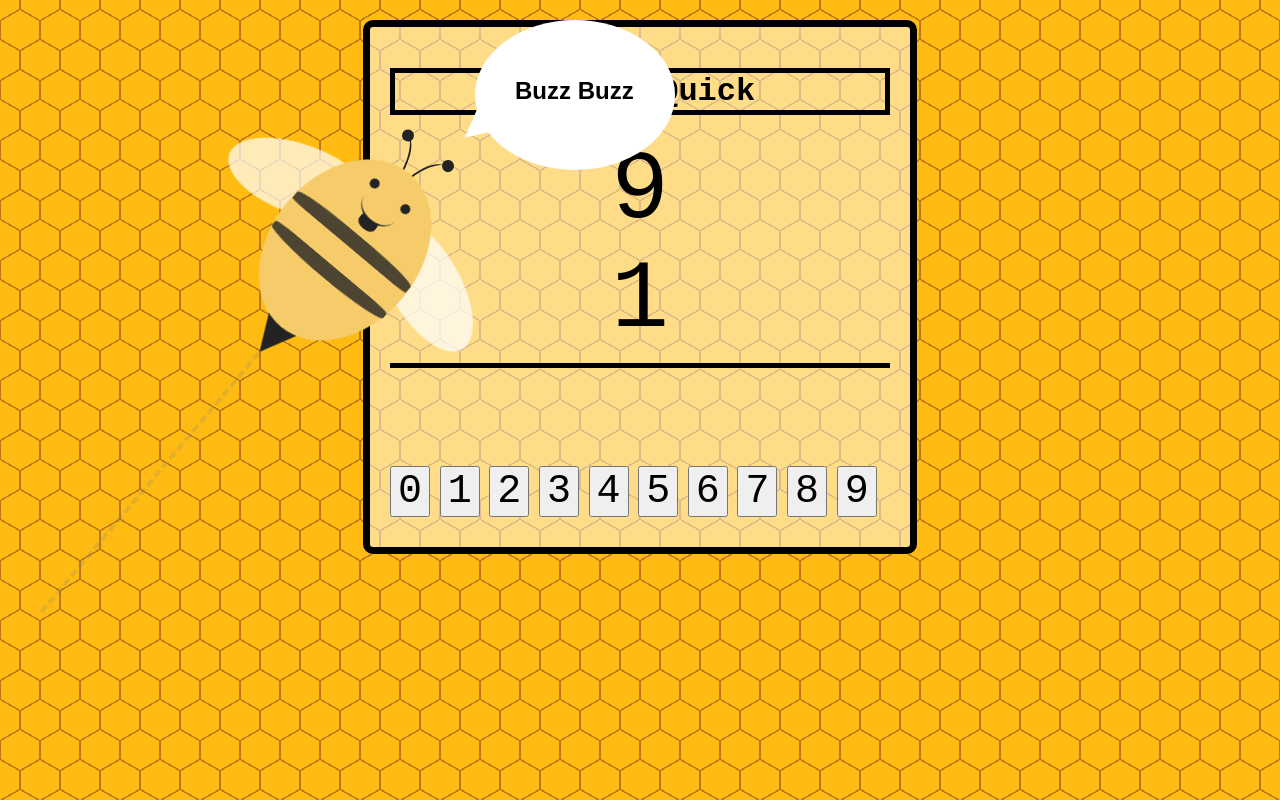
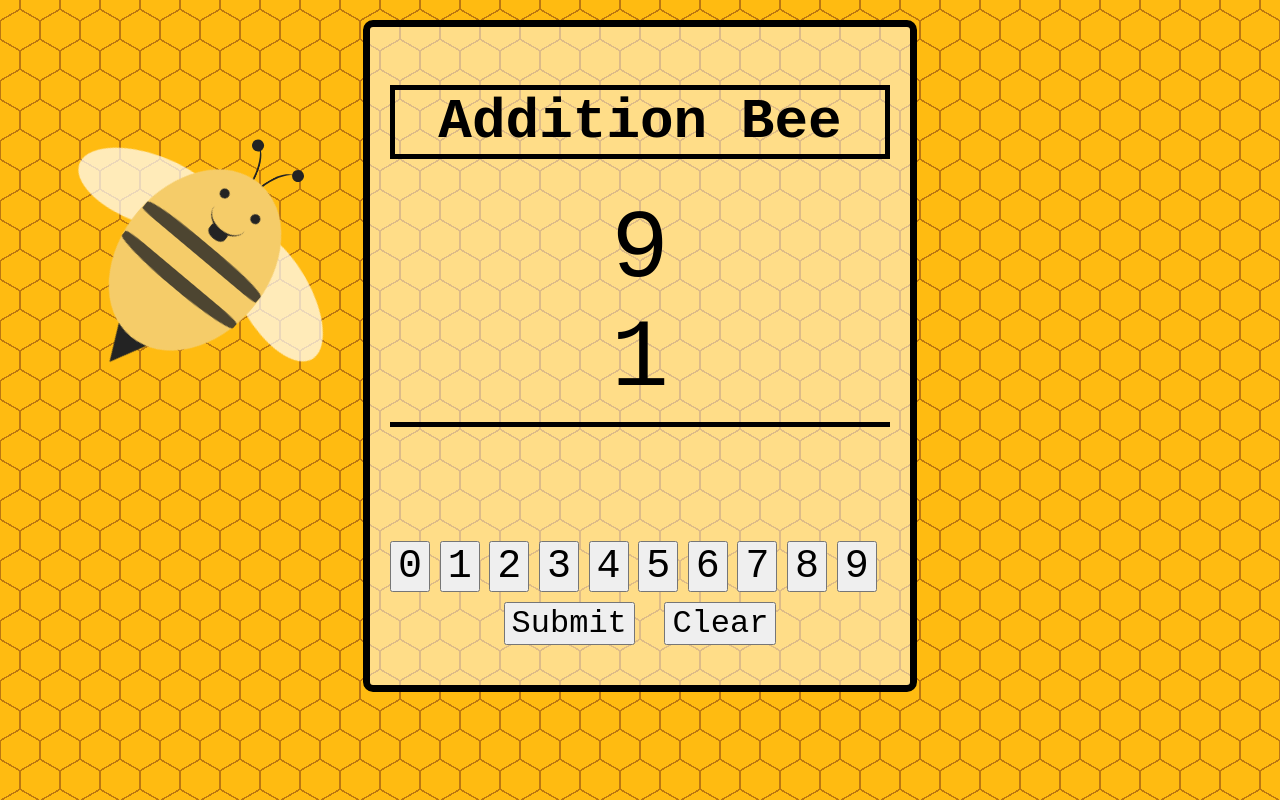
Before and after one commit to KimSarabia/math-quiz, a plain HTML site: page index.html in a window 1280 px wide. Drawn offline with Linux system fonts and the light colour scheme.

Commit message:
tweaked animation

```diff
--- a/index.html
+++ b/index.html
@@ -7,8 +7,37 @@
   <script src ="main.js"></script>
 </head>
   <body>
+
+    <div class='contain'>
+      <div class='bee'>
+        <div class='bee-body'>
+          <div class='antena'>
+            <div class='top'></div>
+            <div class='top top-right'></div>
+          </div>
+          <div class='antena antena-right'></div>
+          <div class='eye'></div>
+          <div class='eye eye-right'></div>
+          <div class='smile'>
+            <div class='mouth'></div>
+          </div>
+          <div class='stripe'></div>
+          <div class='stripe stripe-bottom'></div>
+          <div class='wings'></div>
+          <div class='wings wings-right'></div>
+          <div class='stinger'></div>
+        </div>
+      </div>
+    </div>
+    <!-- <div class='talk'>
+      <div class='bubble'>
+        <h2>Buzz Buzz</h2>
+        <div class='triangle'></div>
+      </div>
+    </div> -->
+
     <div class="container">
-      <h1 id = 'title'>ArithmaQuick</h1>
+      <h1 id = 'title'>Addition Bee</h1>
 
       <div id="numRow">
         <div id="leftNum">0</div>
@@ -16,13 +45,11 @@
       </div>
 
       <hr>
-      <br>
+
       <div id="userAnswer"></div>
-
       <br>
       <br>
-      <br>
-      <br>
+
       <div id = 'buttons' class = 'row'>
         <button>0</button>
         <button>1</button>
@@ -36,42 +63,12 @@
         <button>9</button>
       </div>
       <div id = 'actions'>
-
-      </div>
-
-      <div id="result"></div>
-
-
+        <button id = "submitButton">Submit</button>
+        <button id = "clearButton">Clear</button>
+        </div>
+        <div id="result"></div>
     </div>
 
-<div class='contain'>
-  <div class='bee'>
-    <div class='bee-body'>
-      <div class='antena'>
-        <div class='top'></div>
-        <div class='top top-right'></div>
-      </div>
-      <div class='antena antena-right'></div>
-      <div class='eye'></div>
-      <div class='eye eye-right'></div>
-      <div class='smile'>
-        <div class='mouth'></div>
-      </div>
-      <div class='stripe'></div>
-      <div class='stripe stripe-bottom'></div>
-      <div class='wings'></div>
-      <div class='wings wings-right'></div>
-      <div class='stinger'></div>
-    </div>
-  </div>
-  <div class='trail'></div>
-</div>
-<div class='talk'>
-  <div class='bubble'>
-    <h2>Buzz Buzz</h2>
-    <div class='triangle'></div>
-  </div>
-</div>
 
   </body>
 </html>
--- a/style.css
+++ b/style.css
@@ -16,6 +16,7 @@ body{
 }
 
 h1 {
+  font-size: 3.5em;
   border: 5px solid #000000;
   text-align: center;
 }
@@ -41,16 +42,27 @@ button{
 
 }
 
+#buttons{
+  display:block;
+}
+
 #userAnswer{
- font-size: 6em;
- text-align: center;
-
+  display:block;
+  width:100%;
+  height:70px;
+  font-size: 6em;
+  text-align: center;
+  /*overflow:scroll;*/
 }
 
 #leftNum{
  font-size: 6em;
  text-align: center;
+}
 
+#plusSign{
+ font-size: 6em;
+ text-align: left;
 }
 
 #rightNum{
@@ -102,14 +114,14 @@ hr {
   text-align: center;
 
 }
+/*Bee Animation by jonitrythall http://codepen.io/jonitrythall/pen/AEhxd*/
 
-/*bee*/
-/*body {
-  background-color: #c4edf7;
-}*/
-
+.contain{
+  margin-right: 100px
+}
 .bee {
   position: absolute;
+  margin:10px -150px;
   top: 150px;
   left: 270px;
   -webkit-transform: rotate(40deg);
@@ -252,21 +264,6 @@ hr {
   top: 193px;
   z-index: -1;
   left: 55px;
-}
-
-.trail {
-  width: 6px;
-  height: 350px;
-  border-left: 4px dashed gray;
-  position: absolute;
-  opacity: .30;
-  top: 305px;
-  left: 151px;
-  z-index: -2;
-  -webkit-transform: rotate(40deg);
-  transform: rotate(40deg);
-  -webkit-animation: trail 6s;
-  animation: trail 6s;
 }
 
 .talk {
```
